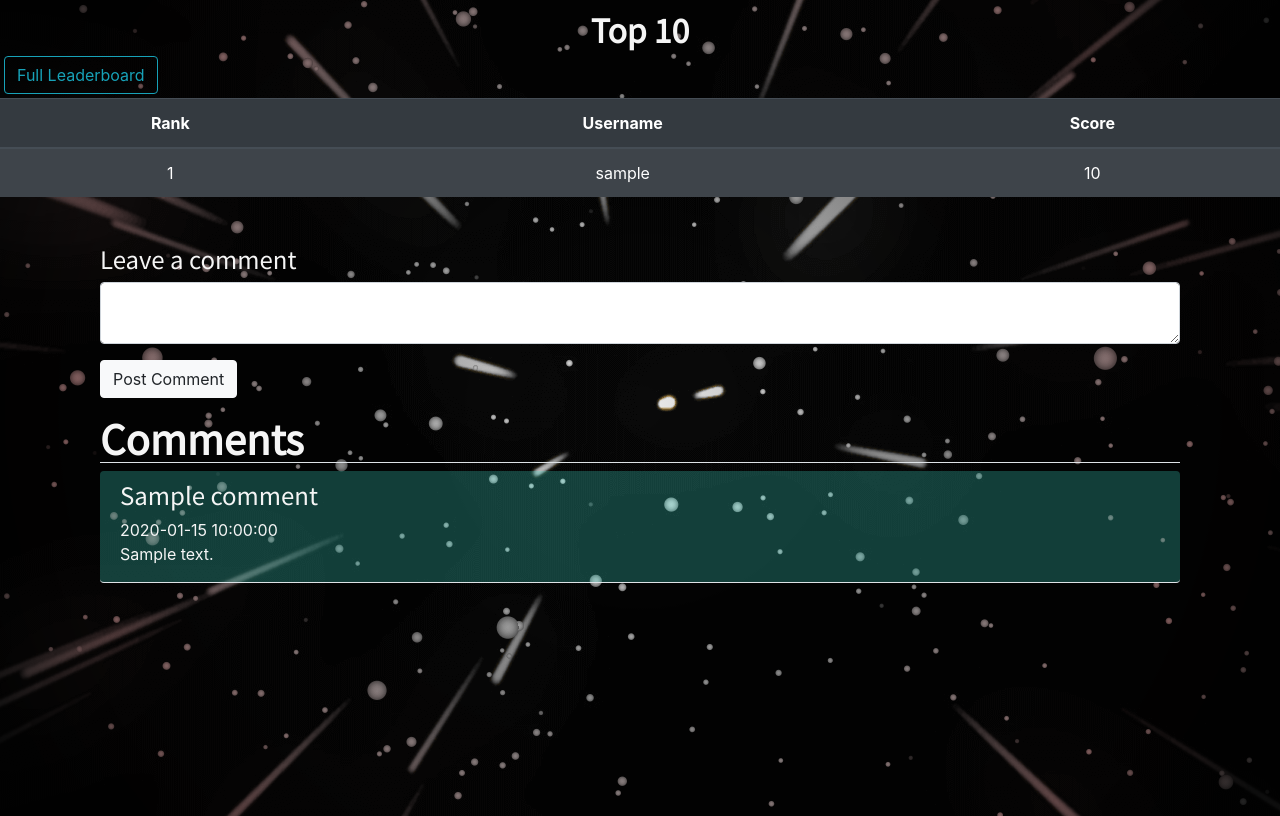
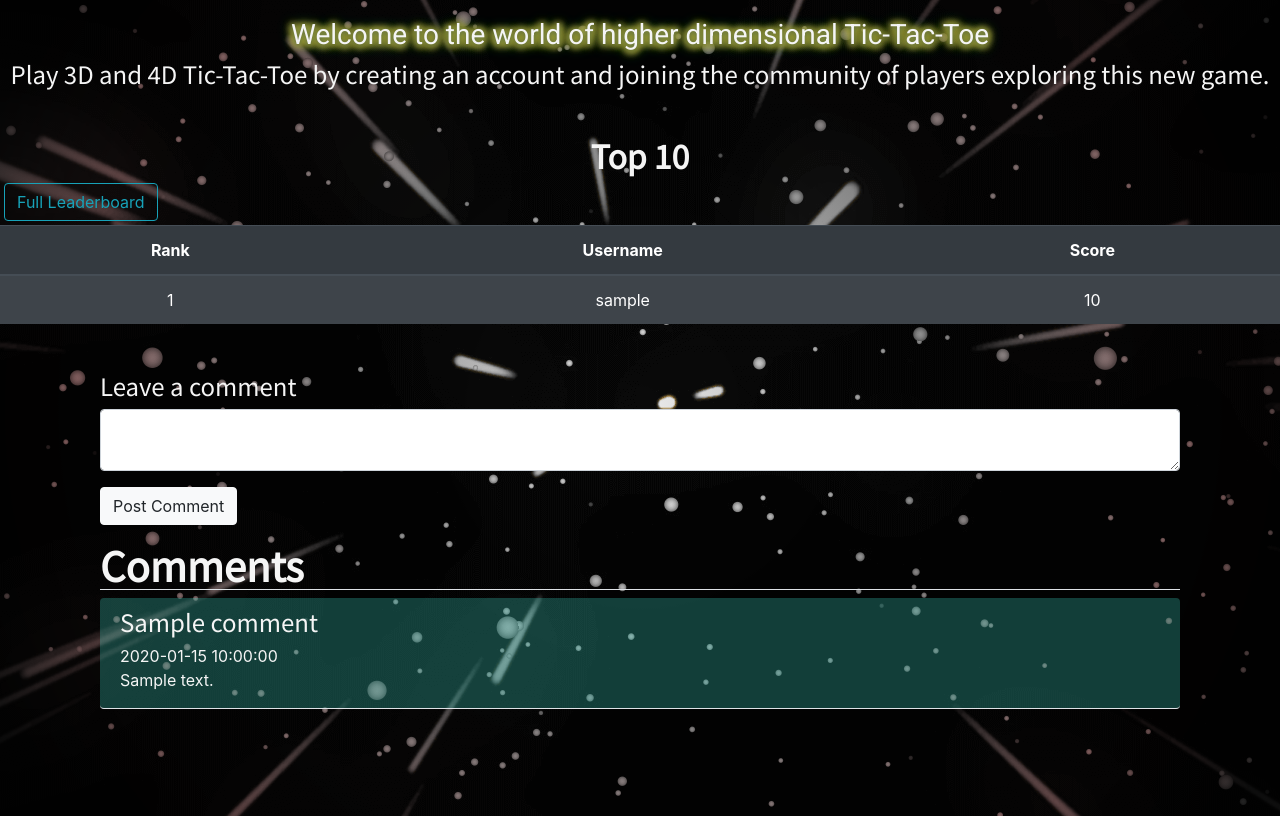
Before and after one commit to JonathanDelaney/TryTrickThatThough, a Flask app: page / in a window 1280 px wide. Shown: the part 72-888 px from the top of the page. Run offline with Flask 2, Linux system fonts and the light colour scheme; the visitor is signed in with stand-in values (Sample User, id 1); a database or web service that is not in the repository returns one stand-in record (values such as "Sample title"); some libraries are stand-ins or nearby versions.

Commit message:
add brief description at top of discussion page and highlight username in leaderboard

```diff
--- a/app.py
+++ b/app.py
@@ -32,18 +32,22 @@ def discussion():
             "timestamp": datetime.now()
         }
         mongo.db.comments.insert_one(new_comment)
+    username = session["user"]
     contenders = mongo.db.users.find().sort('score', -1)[:10]
     comments = mongo.db.comments.find().sort('timestamp', -1)
     return render_template("discussion.html",
                            contenders=contenders,
-                           comments=comments)
+                           comments=comments,
+                           username=username)
 
 
 @app.route("/leaderboard")
 def leaderboard():
+    username = session["user"]
     contenders = mongo.db.users.find().sort('score', -1)
     return render_template("leaderboard.html",
-                            contenders=contenders)
+                            contenders=contenders,
+                            username=username)
 
 
 player_turn = "player1"
--- a/static/css/style.css
+++ b/static/css/style.css
@@ -1,4 +1,4 @@
-@import url('https://fonts.googleapis.com/css2?family=Noto+Sans+JP&display=swap');
+@import url('https://fonts.googleapis.com/css2?family=Noto+Sans+JP&family=Roboto&display=swap');
 
 * {
     margin: 0px;
@@ -67,6 +67,7 @@ a{
 }
 
 .lets-play-title {
+    font-family: 'Roboto', sans-serif;
     text-shadow: 0px 1px 5px #585858, 0px 1px 6px #47b613, 0px 1px 7px #eb9545,
     0px 1px 8px #c98c32, 0px 1px 9px #e9e62d, 0px 1px 10px #eb9e45,
     0px 1px 14px #1fe488;
--- a/templates/discussion.html
+++ b/templates/discussion.html
@@ -1,5 +1,8 @@
 {% extends "base.html" %}
 {% block content %}
+
+<h3 class="text-center lets-play-title mt-2">Welcome to the world of higher dimensional Tic-Tac-Toe</h3>
+<h4 class="text-center mb-5">Play 3D and 4D Tic-Tac-Toe by creating an account and joining the community of players exploring this new game.</h4>
 
 <h2 class="text-center"><b>Top 10</b></h2>
 <a class="btn btn-outline-info ml-1 mb-1" href="{{ url_for('leaderboard') }}">Full Leaderboard</a>
@@ -16,11 +19,19 @@
     <tbody>
         {% for contender in contenders %}
         {% if loop.index <= 10 %}
+        {% if contender.username == username %}
+        <tr>
+            <td class="text-center text-danger">{{ loop.index }}</td>
+            <td class="text-center text-danger">{{ contender.username }}</td>
+            <td class="text-center text-danger">{{ contender.score }}</td>
+        </tr>
+        {% else %}
         <tr>
             <td class="text-center">{{ loop.index }}</td>
             <td class="text-center">{{ contender.username }}</td>
             <td class="text-center">{{ contender.score }}</td>
         </tr>
+        {% endif %}
         {% endif %}
         {% endfor %}
     </tbody>
```
Also changed, not shown: templates/leaderboard.html (+9 -1 lines).
